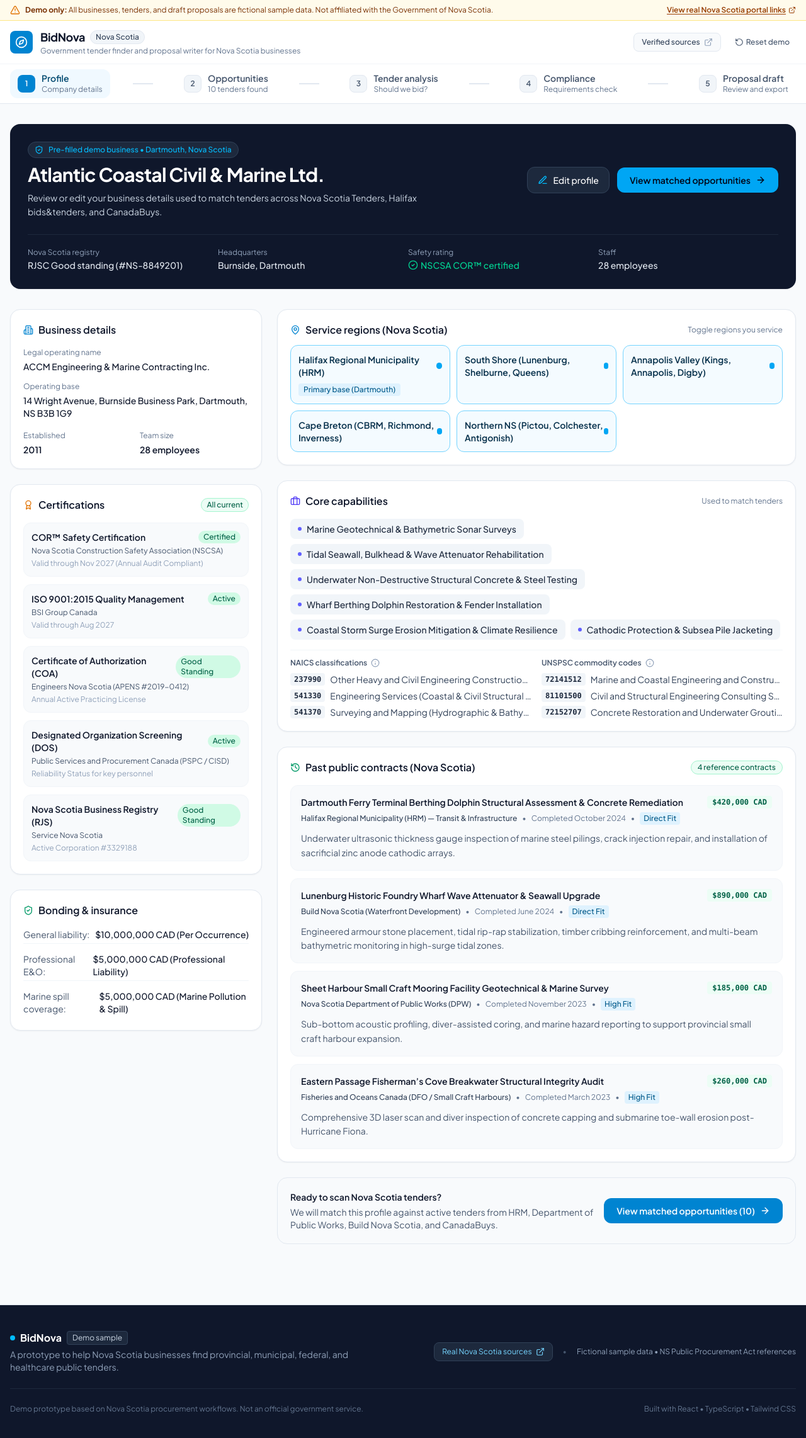
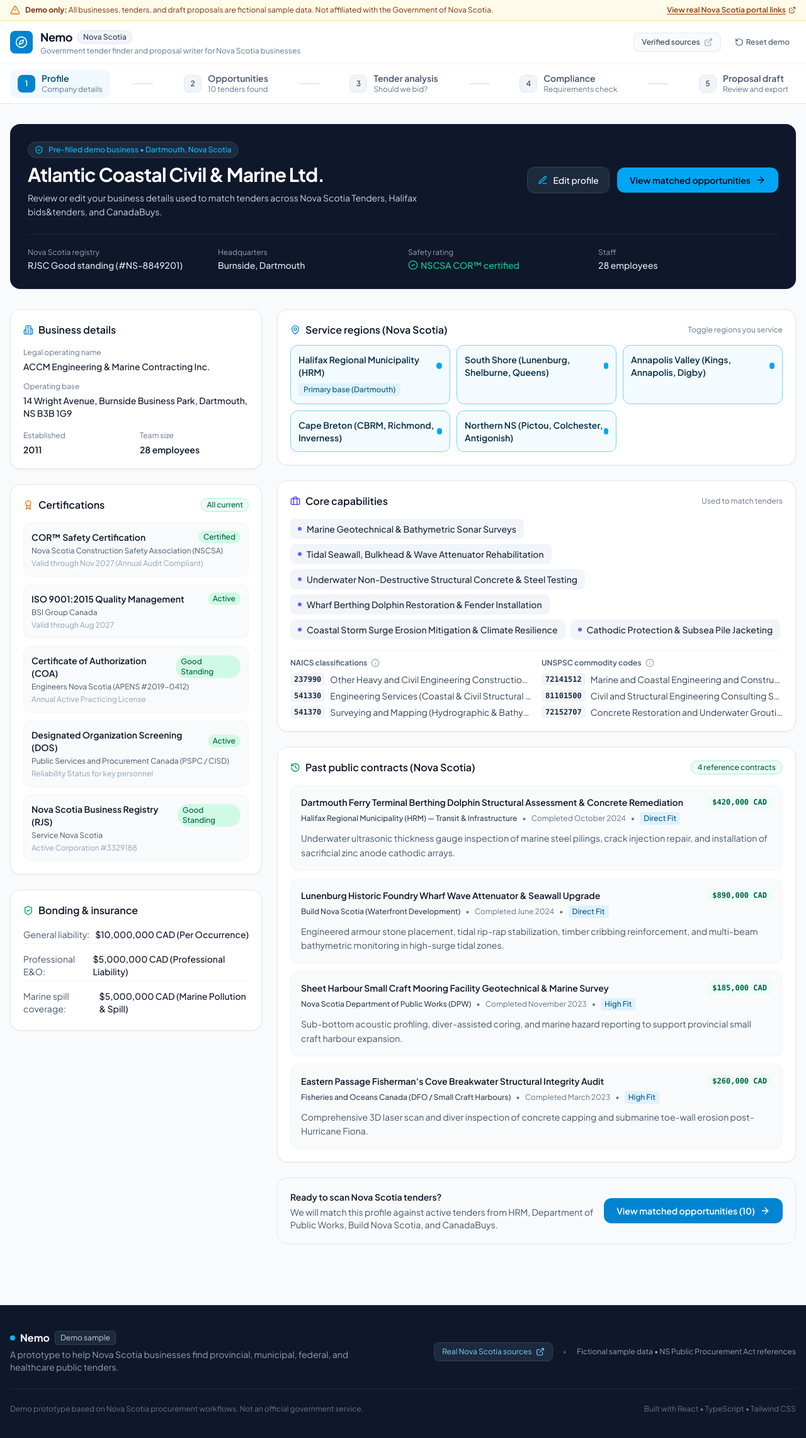
Before and after one commit to nhanvu0901/tender, a React (Vite) app: page / in a window 1280 px wide. Shown: the whole page at 63% size. Built offline with nearby package versions, Linux system fonts and the light colour scheme.

Commit message:
chore(branding): rename BidNova to Nemo across all files, title, and metadata

```diff
--- a/package.json
+++ b/package.json
@@ -1,5 +1,5 @@
 {
-  "name": "bidnova-ns-demo",
+  "name": "nemo-ns-demo",
   "private": true,
   "version": "1.0.0",
   "type": "module",
--- a/src/components/DisclaimerBanner.tsx
+++ b/src/components/DisclaimerBanner.tsx
@@ -32,7 +32,7 @@
         <div>
           <div className="flex items-center gap-2 text-white font-bold text-base mb-1">
             <span className="w-2 h-2 rounded-full bg-sky-400"></span>
-            BidNova
+            Nemo
             <span className="text-xs font-normal text-slate-300 px-2 py-0.5 bg-slate-800 rounded border border-slate-700">
               Demo sample
             </span>
--- a/src/components/Header.tsx
+++ b/src/components/Header.tsx
@@ -34,7 +34,7 @@
           </div>
           <div>
             <div className="flex items-center gap-2">
-              <span className="font-bold text-lg tracking-tight text-slate-900">BidNova</span>
+              <span className="font-bold text-lg tracking-tight text-slate-900">Nemo</span>
               <span className="text-xs font-medium px-2 py-0.5 rounded-full bg-slate-100 text-slate-700 border border-slate-200">
                 Nova Scotia
               </span>
--- a/src/components/SourcesModal.tsx
+++ b/src/components/SourcesModal.tsx
@@ -117,7 +117,7 @@
 
           {/* Legal Notice */}
           <div className="p-3 bg-slate-100 rounded-lg text-xs text-slate-600">
-            <strong>Note on sample data:</strong> The opportunities displayed inside BidNova reflect realistic tender scopes,
+            <strong>Note on sample data:</strong> The opportunities displayed inside Nemo reflect realistic tender scopes,
             NAICS/UNSPSC categories, and evaluation weights modeled after real Nova Scotia specifications, but all tender numbers,
             contract sums, and specific contact names are generated dummy data for demonstration purposes only.
           </div>
```
Also changed, not shown: index.html (+1 -1 lines), 2 other files (tests, documents, lock files or other folders).
